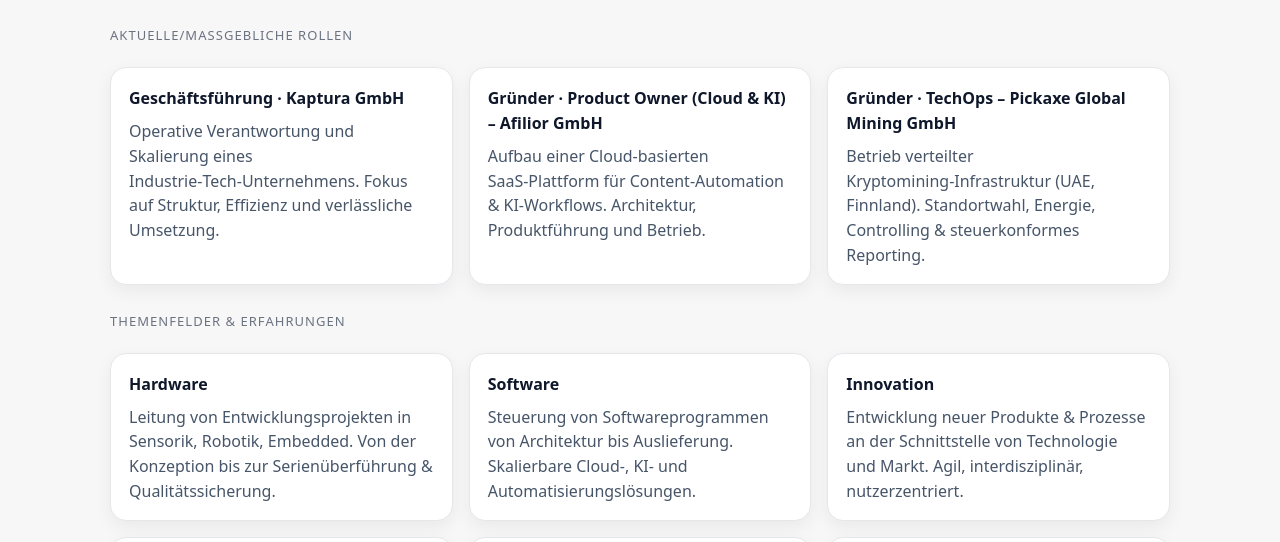
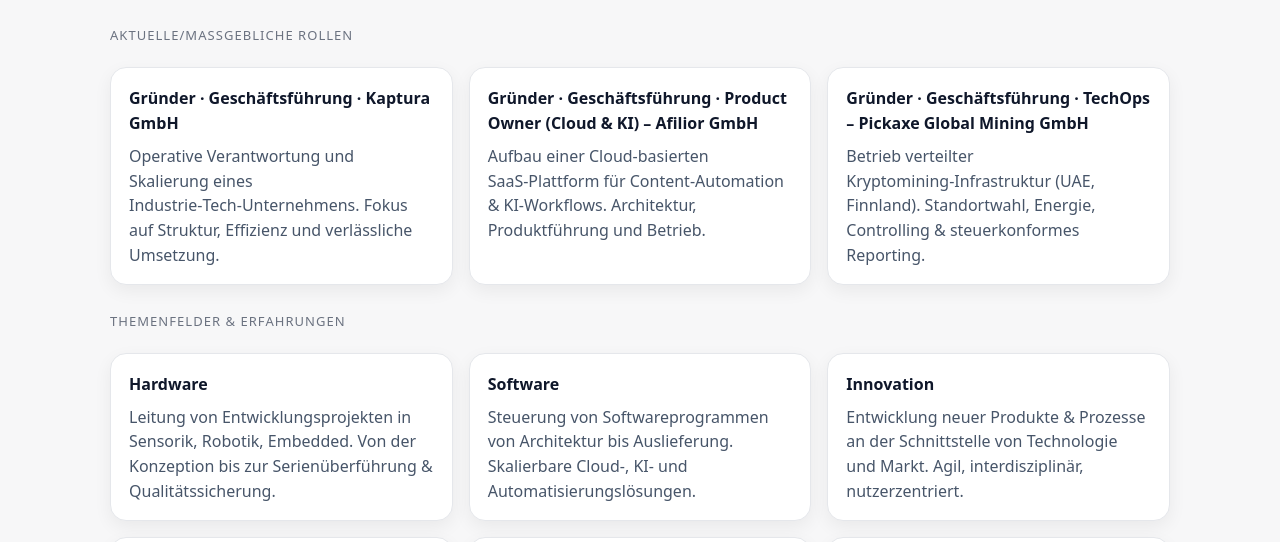
Before and after one commit to mipako83/portfolio-website, a plain HTML site: page index.html in a window 1280 px wide. Shown: the part 183-725 px from the top of the page. Drawn offline with Linux system fonts and the light colour scheme.

Commit message:
Update index.html

```diff
--- a/index.html
+++ b/index.html
@@ -62,15 +62,15 @@
     <div class="section-title">Aktuelle/maßgebliche Rollen</div>
     <div class="grid">
       <div class="card">
-        <h3>Geschäftsführung · Kaptura GmbH</h3>
+        <h3>Gründer · Geschäftsführung · Kaptura GmbH</h3>
         <p>Operative Verantwortung und Skalierung eines Industrie‑Tech‑Unternehmens. Fokus auf Struktur, Effizienz und verlässliche Umsetzung.</p>
       </div>
       <div class="card">
-        <h3>Gründer · Product Owner (Cloud & KI) – Afilior GmbH</h3>
+        <h3>Gründer · Geschäftsführung · Product Owner (Cloud & KI) – Afilior GmbH</h3>
         <p>Aufbau einer Cloud‑basierten SaaS‑Plattform für Content‑Automation & KI‑Workflows. Architektur, Produktführung und Betrieb.</p>
       </div>
       <div class="card">
-        <h3>Gründer · TechOps – Pickaxe Global Mining GmbH</h3>
+        <h3>Gründer · Geschäftsführung · TechOps – Pickaxe Global Mining GmbH</h3>
         <p>Betrieb verteilter Kryptomining‑Infrastruktur (UAE, Finnland). Standortwahl, Energie, Controlling & steuerkonformes Reporting.</p>
       </div>
     </div>
```
